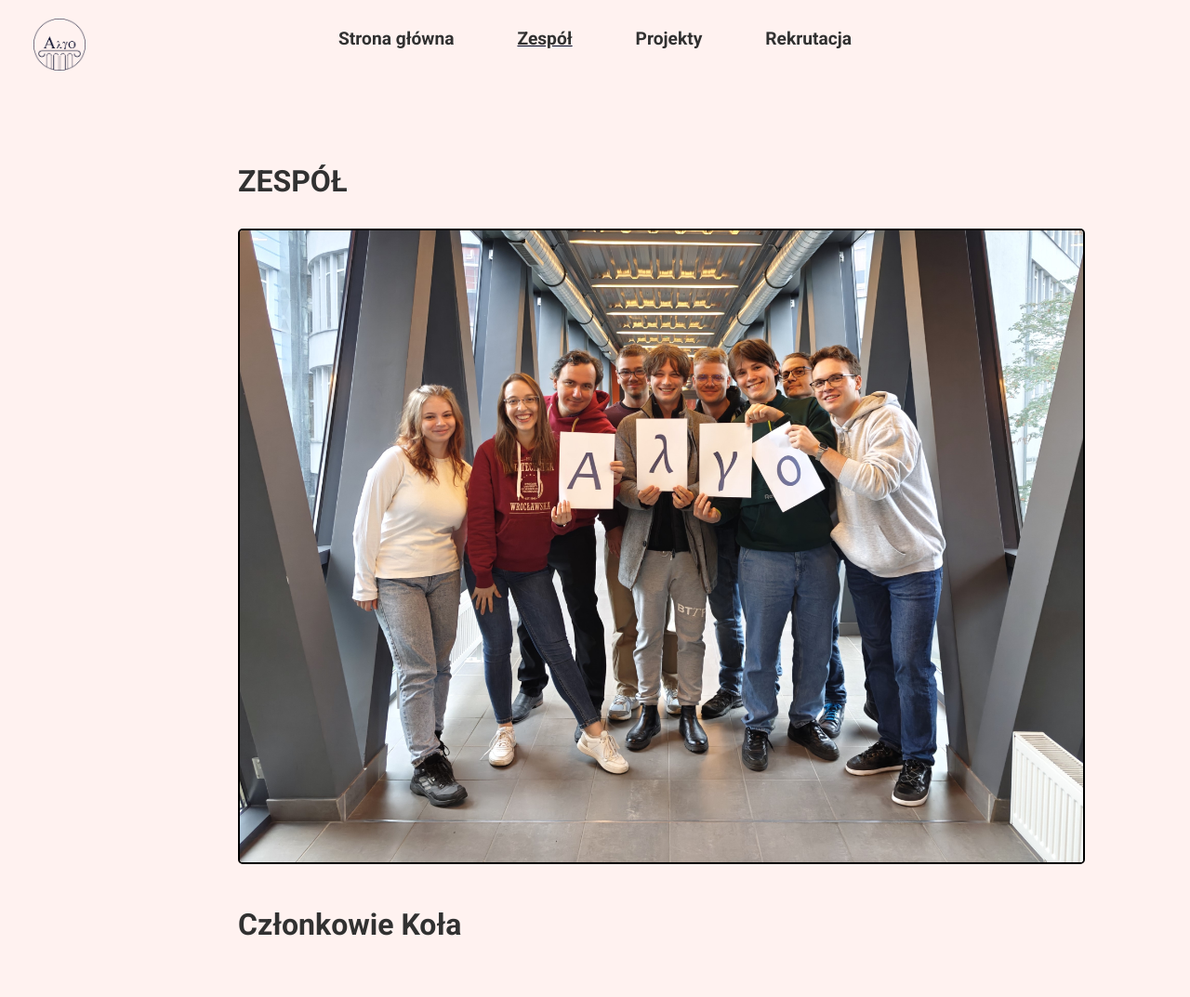
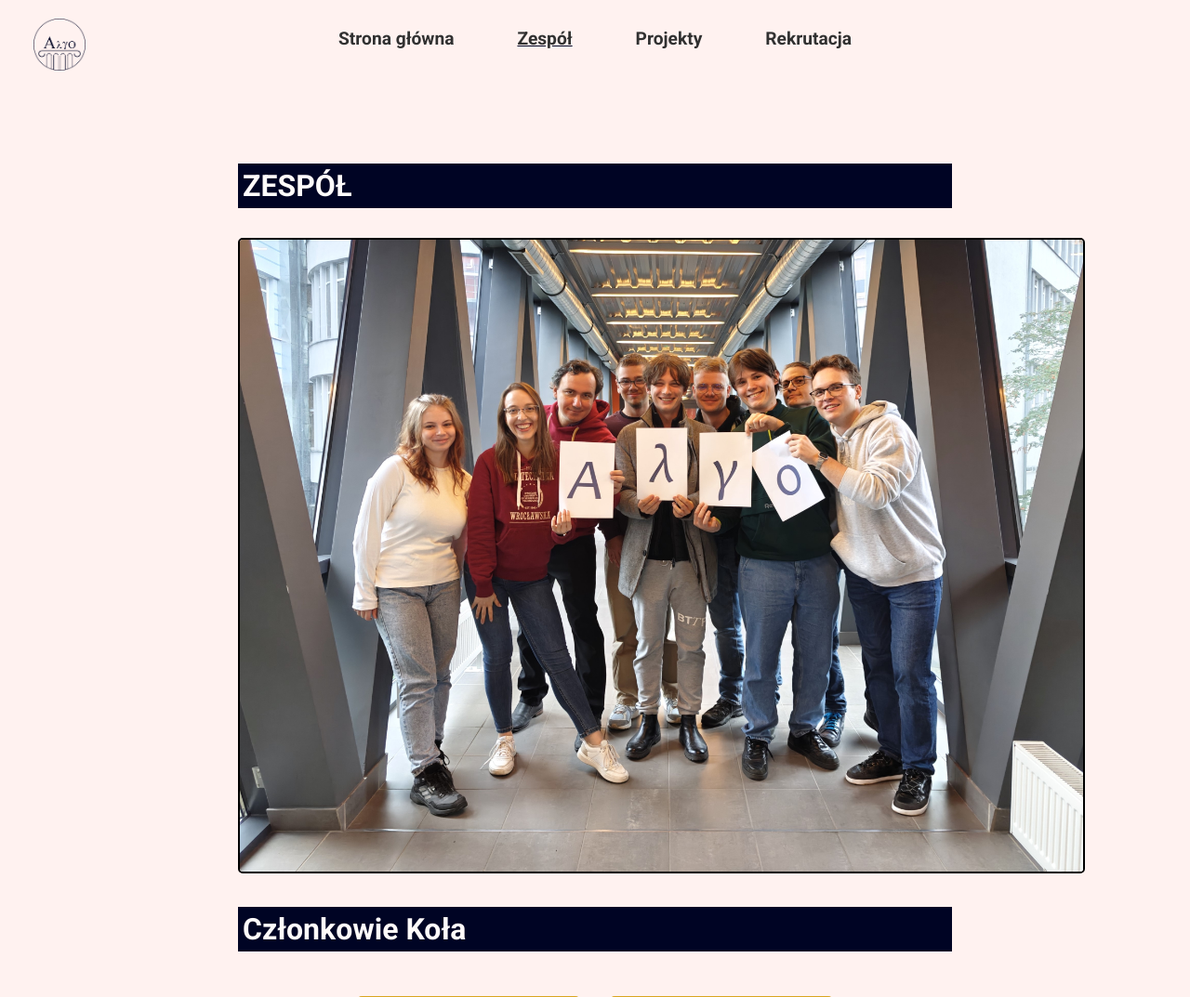
Before and after one commit to KN-Algo/strona-internetowa, a PHP site: page /about.html in a window 1280 px wide. Shown: the top 1073 px of the page at 93% size. Run offline with PHP 8.4, Linux system fonts and the light colour scheme.

Commit message:
fixed spacing

```diff
--- a/styles/about.css
+++ b/styles/about.css
@@ -1,5 +1,11 @@
 .main-content > * {
   margin: 5em 0;
+}
+
+h1 {
+  background-color: #000424;
+  color: #fffbfa;
+  padding: 5px;
 }
 
 .group-div {
@@ -21,6 +27,7 @@
   width: 100%;
   align-items: center;
   justify-content: center;
+  margin: 0 auto 5em auto;
 }
 
 #person-checker {
```
